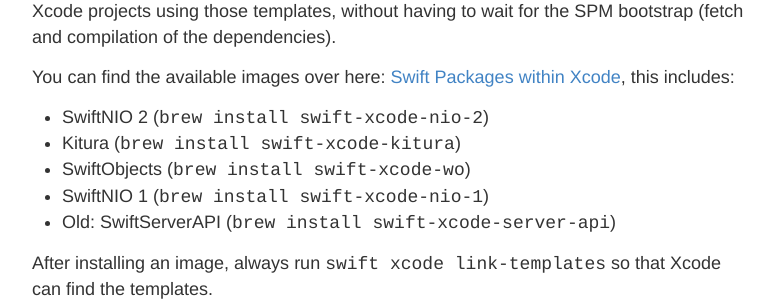
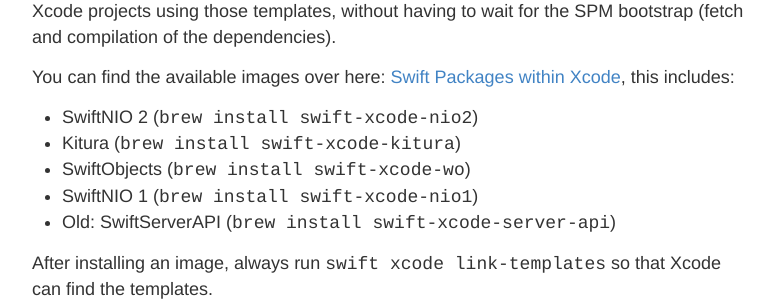
Before and after one commit to SwiftXcode/SwiftXcode.github.io, a Jekyll site: the page built from index.md, in a window 1280 px wide and 900 px high, scrolled down 3386 px. Shown: the part 152-453 px from the top of the window, without its empty margins (248-1024 px from the left). Built offline with Jekyll 4.4.1, drawn with Linux system fonts in a browser that asks for light colours.

Commit message:
Fix pkg names
...

```diff
--- a/index.md
+++ b/index.md
@@ -115,10 +115,10 @@
 [Swift Packages within Xcode](https://github.com/SwiftXcode),
 this includes:
 
-- SwiftNIO 2 (`brew install swift-xcode-nio-2`)
+- SwiftNIO 2 (`brew install swift-xcode-nio2`)
 - Kitura (`brew install swift-xcode-kitura`)
 - SwiftObjects (`brew install swift-xcode-wo`)
-- SwiftNIO 1 (`brew install swift-xcode-nio-1`)
+- SwiftNIO 1 (`brew install swift-xcode-nio1`)
 - Old: SwiftServerAPI (`brew install swift-xcode-server-api`)
 
 After installing an image, always run `swift xcode link-templates` so that
```
